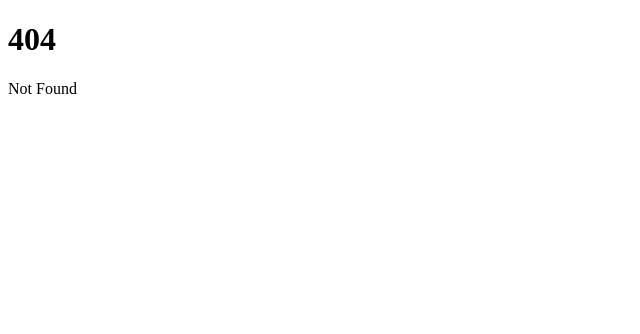
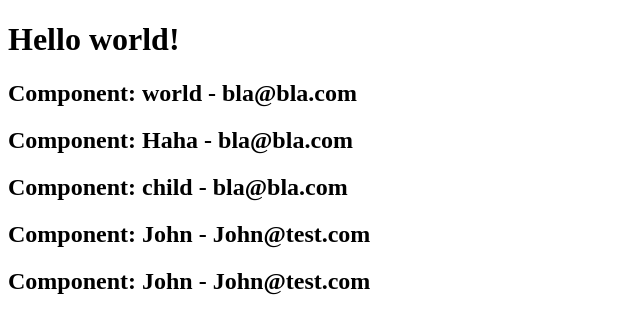
Before and after one commit to clshu/svelte-freecodecamp, a SvelteKit app: page /props in a window 1280 px wide. Before the commit this address had no page. Shown: the top 334 px of the page, without its empty margins (0-640 px from the left). Built offline with nearby package versions, Linux system fonts and the light colour scheme.

Commit message:
Different ways to pass props from parent to chile component

```diff
--- /dev/null
+++ b/src/lib/components/MyChild.svelte
@@ -0,0 +1,6 @@
+<script>
+	export let name = 'child';
+	export let email = 'bla@bla.com';
+</script>
+
+<h2>Component: {name} - {email}</h2>
--- a/src/routes/+page.svelte
+++ b/src/routes/+page.svelte
@@ -4,4 +4,5 @@
 	<li><a href="/event"><h3>Attach Event in Svelte</h3></a></li>
 	<li><a href="/tick"><h3>Tick</h3></a></li>
 	<li><a href="/tick/input"><h3>Tick input</h3></a></li>
+	<li><a href="/props"><h3>Component and Props</h3></a></li>
 </ul>
--- /dev/null
+++ b/src/routes/props/+page.svelte
@@ -0,0 +1,14 @@
+<script lang="ts">
+	import MyChild from '$lib/components/MyChild.svelte';
+	let name = 'world';
+	const obj = { name: 'John', email: 'John@test.com' };
+</script>
+
+<h1>Hello {name}!</h1>
+<MyChild {name} />
+<!-- formatter will convert name={name} to {name} -->
+<!-- <MyChild name={name} /> -->
+<MyChild name="Haha" />
+<MyChild />
+<MyChild {...obj} />
+<MyChild name={obj.name} email={obj.email} />
```
